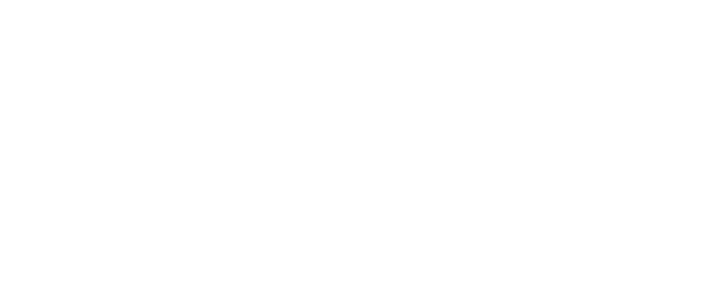
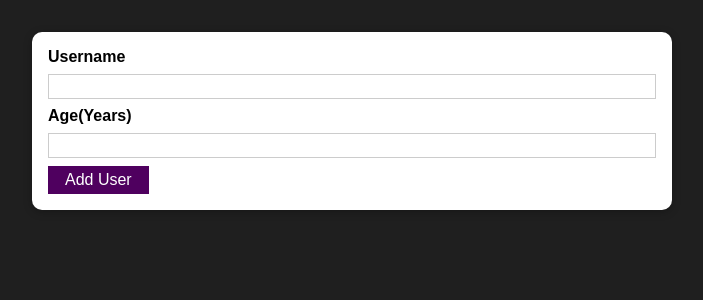
Before and after one commit to satyamraj123/User-list-react-project, a React (Create React App) app: page / in a window 1280 px wide. Shown: the top 300 px of the page, without its empty margins (288-991 px from the left). Built offline with nearby package versions, Linux system fonts and the light colour scheme.

Commit message:
Add user

```diff
--- /dev/null
+++ b/src/AddUser.js
@@ -0,0 +1,20 @@
+import React from "react";
+import styles from './AddUser.module.css'
+import Card from "./Card";
+import Button from "./Button";
+const AddUser=(props)=>{
+    const addUserHandler=(event)=>{
+        event.preventDefault();
+        return;
+    }
+return <Card className={styles.input}>
+<form onSubmit={addUserHandler}>
+    <label htmlFor="username">Username</label>
+    <input id='username' type='text'></input>
+    <label htmlFor="age">Age(Years)</label>
+    <input id='age' type='number'></input>
+    <Button type="submit">Add User</Button>
+</form></Card>;
+}
+
+export default AddUser;
--- /dev/null
+++ b/src/AddUser.module.css
@@ -0,0 +1,26 @@
+.input {
+    margin: 2rem auto;
+    padding: 1rem;
+    width: 90%;
+    max-width: 40rem;
+  }
+
+  .input label {
+    display: block;
+    font-weight: bold;
+    margin-bottom: 0.5rem;
+  }
+
+  .input input {
+    font: inherit;
+    display: block;
+    width: 100%;
+    border: 1px solid #ccc;
+    padding: 0.15rem;
+    margin-bottom: 0.5rem;
+  }
+
+  .input input:focus {
+    outline: none;
+    border-color: #4f005f;
+  }
--- a/src/App.js
+++ b/src/App.js
@@ -1,10 +1,11 @@
 import React from 'react';
+import AddUser from './AddUser';
 
 
 function App() {
   return (
     <div>
-
+<AddUser></AddUser>
     </div>
   );
 }
--- /dev/null
+++ b/src/Button.js
@@ -0,0 +1,10 @@
+import React from "react";
+import ButtonStyles from "./Button.module.css";
+const Button = (props) => {
+  return (
+    <button type={props.type || "button"} className={ButtonStyles.button}>
+      {props.children}
+    </button>
+  );
+};
+export default Button;
--- /dev/null
+++ b/src/Button.module.css
@@ -0,0 +1,18 @@
+.button {
+    font: inherit;
+    border: 1px solid #4f005f;
+    background: #4f005f;
+    color: white;
+    padding: 0.25rem 1rem;
+    cursor: pointer;
+  }
+
+  .button:hover,
+  .button:active {
+    background: #741188;
+    border-color: #741188;
+  }
+
+  .button:focus {
+    outline: none;
+  }
--- /dev/null
+++ b/src/Card.js
@@ -0,0 +1,8 @@
+import React from "react";
+import styles from './Card.module.css'
+const Card=(props)=>{
+    //two classes in an element
+    return <div className={`${styles.card} ${props.className}`}>{props.children}</div>
+}
+
+export default Card;
--- /dev/null
+++ b/src/Card.module.css
@@ -0,0 +1,5 @@
+.card{
+    background-color: white;
+    box-shadow: 0px 2px 8px rgba(0,0,0,0.26);
+    border-radius: 10px;
+}
--- a/src/index.css
+++ b/src/index.css
@@ -4,6 +4,7 @@
 
 html {
   font-family: sans-serif;
+  background-color: #1f1f1f;
 }
 
 body {
```
